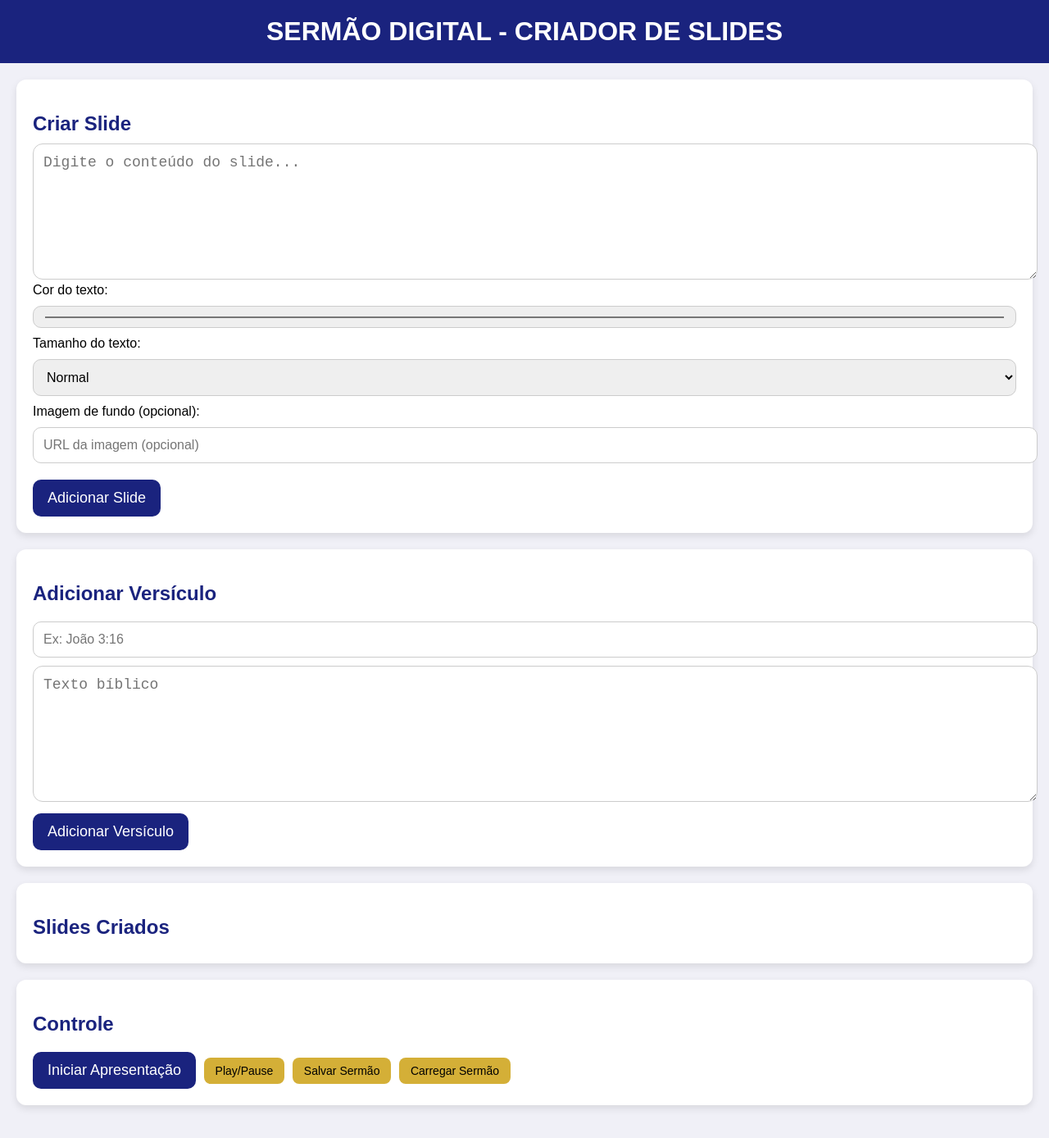
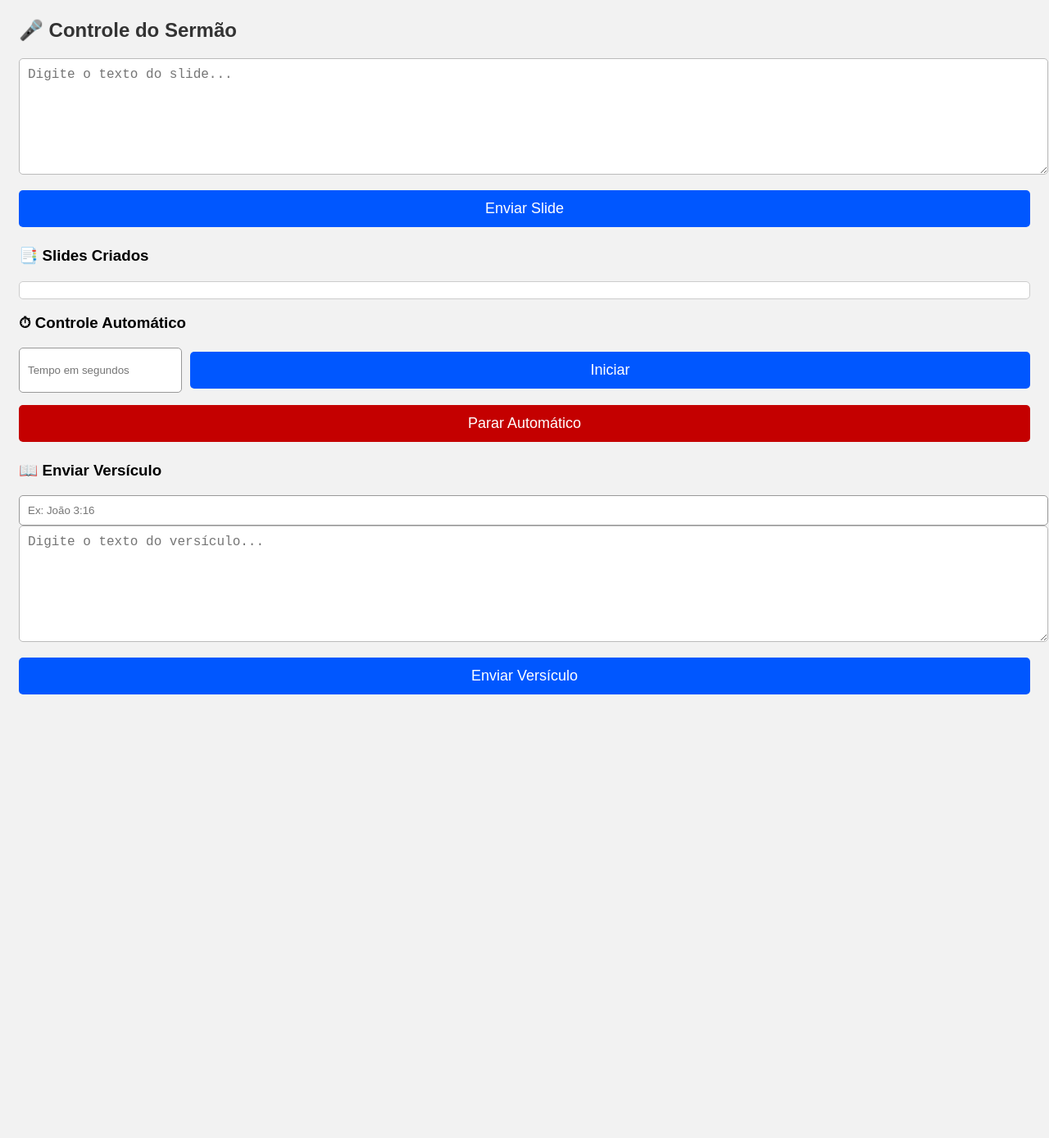
Before and after one commit to Maycomd75/sermao-digital, a website: page tablet.html in a window 1280 px wide. Shown: the whole page at 82% size. After the commit the page ends 875 px from the top, so only its background shows below. Drawn offline with Linux system fonts and the light colour scheme.

Commit message:
Revamp sermon control interface and add features
Updated the layout and functionality of the sermon control interface, including changes to styles, added automatic slide control, and improved slide management features.

```diff
--- a/tablet.html
+++ b/tablet.html
@@ -3,372 +3,218 @@
 <head>
 <meta charset="UTF-8">
 <meta name="viewport" content="width=device-width, initial-scale=1.0">
-    <title>Sermão Digital</title>
+<title>Controle do Sermão</title>
 
 <style>
     body {
         font-family: Arial, sans-serif;
-            background: #f0f0f7;
-            margin: 0;
+        padding: 15px;
+        background: #f2f2f2;
     }
 
-        header {
-            background: #1a237e;
-            color: white;
-            padding: 20px;
-            text-align: center;
-        }
-
-        h1 {
-            margin: 0;
-            font-size: 32px;
-        }
-
-        .container {
-            padding: 20px;
-        }
-
-        .section {
-            background: white;
-            padding: 20px;
-            margin-bottom: 20px;
-            border-radius: 12px;
-            box-shadow: 0 4px 10px rgba(0,0,0,0.1);
-        }
-
-        .section h2 {
-            color: #1a237e;
-            margin-bottom: 10px;
+    h2 {
+        margin-top: 0;
+        color: #333;
     }
 
     textarea {
         width: 100%;
-            height: 140px;
-            border-radius: 12px;
-            border: 1px solid #ccc;
-            padding: 12px;
-            font-size: 18px;
-            outline: none;
-        }
-
-        input, select {
-            width: 100%;
-            padding: 12px;
-            border-radius: 10px;
-            border: 1px solid #ccc;
-            margin: 10px 0;
+        height: 120px;
+        margin-bottom: 10px;
+        padding: 10px;
         font-size: 16px;
+        border-radius: 5px;
+        border: 1px solid #bbb;
     }
 
     button {
-            background: #1a237e;
+        width: 100%;
+        padding: 12px;
+        margin: 5px 0;
+        background: #0057ff;
         color: white;
-            padding: 12px 18px;
+        border: none;
         font-size: 18px;
-            border: none;
-            border-radius: 10px;
-            cursor: pointer;
-            margin-top: 10px;
+        border-radius: 5px;
     }
 
     button:hover {
-            background: #0d164e;
-        }
-
-        .mini-btn {
-            background: #d4af37;
-            color: black;
-            padding: 8px 14px;
-            font-size: 14px;
-            margin-left: 5px;
-            border-radius: 8px;
-            border: none;
+        background: #003fcc;
     }
 
     .slide-list {
+        background: white;
+        border: 1px solid #ccc;
+        border-radius: 5px;
         margin-top: 20px;
+        padding: 10px;
+        max-height: 300px;
+        overflow-y: auto;
     }
 
     .slide-item {
-            background: #f8f8ff;
-            padding: 15px;
-            border-radius: 10px;
-            margin-bottom: 10px;
-            border-left: 6px solid #1a237e;
+        padding: 10px;
+        background: #eee;
+        margin-bottom: 8px;
+        border-radius: 4px;
+        cursor: pointer;
     }
 
-        .notification {
-            position: fixed;
-            top: 20px;
-            left: 50%;
-            transform: translateX(-50%);
-            background: #d4af37;
-            color: black;
-            padding: 12px 20px;
-            border-radius: 10px;
-            display: none;
-            font-size: 18px;
-            box-shadow: 0 4px 10px rgba(0,0,0,0.2);
+    .slide-item:hover {
+        background: #ddd;
+    }
+
+    .row {
+        display: flex;
+        gap: 10px;
+        margin: 10px 0;
+    }
+
+    .row input {
+        flex: 1;
+        padding: 10px;
+        border-radius: 5px;
+        border: 1px solid #999;
     }
 </style>
 </head>
-
 <body>
 
-<header>
-    <h1>SERMÃO DIGITAL - CRIADOR DE SLIDES</h1>
-</header>
+<h2>🎤 Controle do Sermão</h2>
 
-<div id="notification" class="notification"></div>
+<!-- Campo de criação de slide -->
+<textarea id="slideText" placeholder="Digite o texto do slide..."></textarea>
+<button onclick="enviarSlide()">Enviar Slide</button>
 
-<div class="container">
+<!-- Lista de slides -->
+<h3>📑 Slides Criados</h3>
+<div class="slide-list" id="slideList"></div>
 
-    <!-- CRIAR SLIDE -->
-    <div class="section">
-        <h2>Criar Slide</h2>
+<!-- Envio automático -->
+<h3>⏱ Controle Automático</h3>
+<div class="row">
+    <input type="number" id="tempo" placeholder="Tempo em segundos">
+    <button onclick="iniciarAuto()">Iniciar</button>
+</div>
+<button onclick="pararAuto()" style="background:#c40000;">Parar Automático</button>
 
-        <textarea id="slideText" placeholder="Digite o conteúdo do slide..."></textarea>
-
-        <label>Cor do texto:</label>
-        <input type="color" id="textColor" value="#1a237e">
-
-        <label>Tamanho do texto:</label>
-        <select id="textSize">
-            <option value="32px">Normal</option>
-            <option value="40px">Grande</option>
-            <option value="52px">Muito grande</option>
-            <option value="64px">Enorme</option>
-        </select>
-
-        <label>Imagem de fundo (opcional):</label>
-        <input type="text" id="bgUrl" placeholder="URL da imagem (opcional)">
-
-        <button onclick="addSlide()">Adicionar Slide</button>
-    </div>
-
-    <!-- BÍBLIA -->
-    <div class="section">
-        <h2>Adicionar Versículo</h2>
-
-        <input id="ref" placeholder="Ex: João 3:16">
-        <textarea id="verseText" placeholder="Texto bíblico"></textarea>
-
-        <button onclick="addBibleSlide()">Adicionar Versículo</button>
-    </div>
-
-    <!-- LISTA DE SLIDES -->
-    <div class="section">
-        <h2>Slides Criados</h2>
-        <div id="slidesList"></div>
-    </div>
-
-    <!-- CONTROLE -->
-    <div class="section">
-        <h2>Controle</h2>
-
-        <button onclick="startPresentation()">Iniciar Apresentação</button>
-        <button onclick="togglePlay()" class="mini-btn">Play/Pause</button>
-
-        <button onclick="saveSermon()" class="mini-btn">Salvar Sermão</button>
-        <button onclick="loadSermon()" class="mini-btn">Carregar Sermão</button>
-    </div>
-
-</div>
+<!-- Envio de versículo -->
+<h3>📖 Enviar Versículo</h3>
+<input id="ref" placeholder="Ex: João 3:16" style="width:100%;padding:10px;border-radius:5px;border:1px solid #999;">
+<textarea id="verso" placeholder="Digite o texto do versículo..."></textarea>
+<button onclick="enviarVerso()">Enviar Versículo</button>
 
 <script>
+/* ----------------------- WEBSOCKET ----------------------- */
+
+const wsUrl =
+    location.hostname.includes("render")
+        ? "wss://" + location.hostname + "/"
+        : "ws://localhost:10000";
+
+let ws;
+
+function conectarWS() {
+    ws = new WebSocket(wsUrl);
+
+    ws.onopen = () => console.log("Conectado ao servidor");
+
+    ws.onclose = () => {
+        console.log("Desconectado. Tentando reconectar...");
+        setTimeout(conectarWS, 1000);
+    };
+}
+
+conectarWS();
+
+/* ----------------------- SLIDES ----------------------- */
 
 let slides = [];
-let currentSlide = 0;
-let playing = false;
-let projectionSocket = null;
+let autoIndex = 0;
+let autoTimer = null;
 
-/* ------------------------------------------
-   SISTEMA DE NOTIFICAÇÃO
--------------------------------------------*/
-function notify(msg) {
-    const n = document.getElementById('notification');
-    n.innerText = msg;
-    n.style.display = "block";
-    setTimeout(() => n.style.display = "none", 3000);
+// Enviar slide manualmente
+function enviarSlide() {
+    const text = document.getElementById("slideText").value.trim();
+    if (text === "") return;
+
+    const data = { type: "SLIDE", content: text };
+    ws.send(JSON.stringify(data));
+
+    slides.push(text);
+    atualizarLista();
 }
 
-/* ------------------------------------------
-   ADICIONAR SLIDE COMUM
--------------------------------------------*/
-
-function addSlide() {
-    const text = document.getElementById("slideText").value.trim();
-    if (!text) return notify("Digite algo!");
-
-    const slide = {
-        type: "SLIDE",
-        content: text,
-        color: document.getElementById("textColor").value,
-        size: document.getElementById("textSize").value,
-        bg: document.getElementById("bgUrl").value.trim()
-    };
-
-    slides.push(slide);
-    renderSlides();
-    notify("Slide adicionado!");
-}
-
-/* ------------------------------------------
-   ADICIONAR SLIDE BÍBLICO
--------------------------------------------*/
-
-function addBibleSlide() {
-    const ref = document.getElementById("ref").value.trim();
-    const text = document.getElementById("verseText").value.trim();
-    if (!ref || !text) return notify("Preencha referência e texto!");
-
-    const slide = {
-        type: "BIBLE_VERSE",
-        content: text,
-        reference: ref,
-        color: "#d4af37",
-        size: "48px",
-        bg: ""
-    };
-
-    slides.push(slide);
-    renderSlides();
-    notify("Versículo adicionado!");
-}
-
-/* ------------------------------------------
-   LISTA DE SLIDES
--------------------------------------------*/
-
-function renderSlides() {
-    const list = document.getElementById("slidesList");
+// Atualizar lista na tela
+function atualizarLista() {
+    const list = document.getElementById("slideList");
     list.innerHTML = "";
 
-    slides.forEach((s, i) => {
-        const div = document.createElement("div");
-        div.className = "slide-item";
-        div.innerHTML = `<b>${i + 1}.</b> ${s.type === "BIBLE_VERSE" ? "(Versículo)" : ""} ${s.content.substring(0, 100)}...`;
-        list.appendChild(div);
+    slides.forEach((slide, index) => {
+        const item = document.createElement("div");
+        item.className = "slide-item";
+        item.textContent = slide;
+        item.onclick = () => enviarSlideList(index);
+        list.appendChild(item);
     });
 }
 
-/* ------------------------------------------
-   SALVAR E CARREGAR
--------------------------------------------*/
-
-function saveSermon() {
-    const blob = new Blob([JSON.stringify(slides)], { type: "application/json" });
-    const url = URL.createObjectURL(blob);
-    const a = document.createElement("a");
-    a.href = url;
-    a.download = "sermao.json";
-    a.click();
-    notify("Sermão salvo!");
+// Enviar slide da lista
+function enviarSlideList(i) {
+    const data = { type: "SLIDE", content: slides[i] };
+    ws.send(JSON.stringify(data));
 }
 
-function loadSermon() {
-    const input = document.createElement("input");
-    input.type = "file";
-    input.accept = ".json";
+/* ----------------------- MODO AUTOMÁTICO ----------------------- */
 
-    input.onchange = e => {
-        const reader = new FileReader();
-        reader.onload = r => {
-            slides = JSON.parse(r.target.result);
-            renderSlides();
-            notify("Sermão carregado!");
-        };
-        reader.readAsText(e.target.files[0]);
+function iniciarAuto() {
+    const tempo = Number(document.getElementById("tempo").value);
+
+    if (!tempo || tempo <= 0) {
+        alert("Informe um tempo válido!");
+        return;
+    }
+
+    if (slides.length === 0) {
+        alert("Nenhum slide criado!");
+        return;
+    }
+
+    autoIndex = 0;
+
+    autoTimer = setInterval(() => {
+        const data = { type: "SLIDE", content: slides[autoIndex] };
+        ws.send(JSON.stringify(data));
+
+        autoIndex++;
+        if (autoIndex >= slides.length) autoIndex = 0;
+    }, tempo * 1000);
+}
+
+function pararAuto() {
+    clearInterval(autoTimer);
+    autoTimer = null;
+}
+
+/* ----------------------- VERSÍCULO ----------------------- */
+
+function enviarVerso() {
+    const ref = document.getElementById("ref").value.trim();
+    const verso = document.getElementById("verso").value.trim();
+
+    if (!ref || !verso) {
+        alert("Preencha a referência e o versículo!");
+        return;
+    }
+
+    const data = {
+        type: "BIBLE_VERSE",
+        reference: ref,
+        text: verso
     };
 
-    input.click();
-}/* ------------------------------------------
-   CONECTAR AO PROJETOR
--------------------------------------------*/
-
-function connectSocket() {
-    if (projectionSocket && projectionSocket.readyState === WebSocket.OPEN) return;
-
-    const url = location.hostname === "localhost"
-        ? "ws://localhost:10000"
-        : "wss://sermao-digital.onrender.com";
-
-    projectionSocket = new WebSocket(url);
-
-    projectionSocket.onopen = () => notify("Conectado ao projetor");
-    projectionSocket.onerror = () => notify("Erro ao conectar ao projetor");
+    ws.send(JSON.stringify(data));
 }
-
-/* ------------------------------------------
-   ENVIAR SLIDE PARA PROJEÇÃO
--------------------------------------------*/
-
-function showSlide(index) {
-    if (index < 0 || index >= slides.length) return;
-
-    currentSlide = index;
-
-    const data = {
-        type: slides[index].type,
-        slide: slides[index]
-    };
-
-    connectSocket();
-
-    setTimeout(() => {
-        if (projectionSocket.readyState === WebSocket.OPEN) {
-            projectionSocket.send(JSON.stringify(data));
-            notify(`Slide ${index + 1} enviado`);
-        }
-    }, 200);
-}
-
-/* ------------------------------------------
-   INICIAR APRESENTAÇÃO
--------------------------------------------*/
-
-function startPresentation() {
-    if (slides.length === 0) return notify("Nenhum slide criado!");
-
-    currentSlide = 0;
-    playing = true;
-
-    const data = { type: "PRESENTATION_START", slide: slides[0] };
-    connectSocket();
-
-    setTimeout(() => {
-        projectionSocket.send(JSON.stringify(data));
-    }, 200);
-
-    loopSlides();
-    notify("Apresentação iniciada!");
-}
-
-/* ------------------------------------------
-   LOOP DOS SLIDES
--------------------------------------------*/
-
-function loopSlides() {
-    if (!playing) return;
-    showSlide(currentSlide);
-
-    currentSlide++;
-    if (currentSlide >= slides.length) currentSlide = 0;
-
-    setTimeout(loopSlides, 5000);
-}
-
-/* ------------------------------------------
-   PLAY / PAUSE
--------------------------------------------*/
-
-function togglePlay() {
-    playing = !playing;
-    notify(playing ? "Retomado" : "Pausado");
-
-    if (playing) loopSlides();
-}
-
 </script>
 
 </body>
```
Lines whose indentation alone changed are shown as unchanged.
